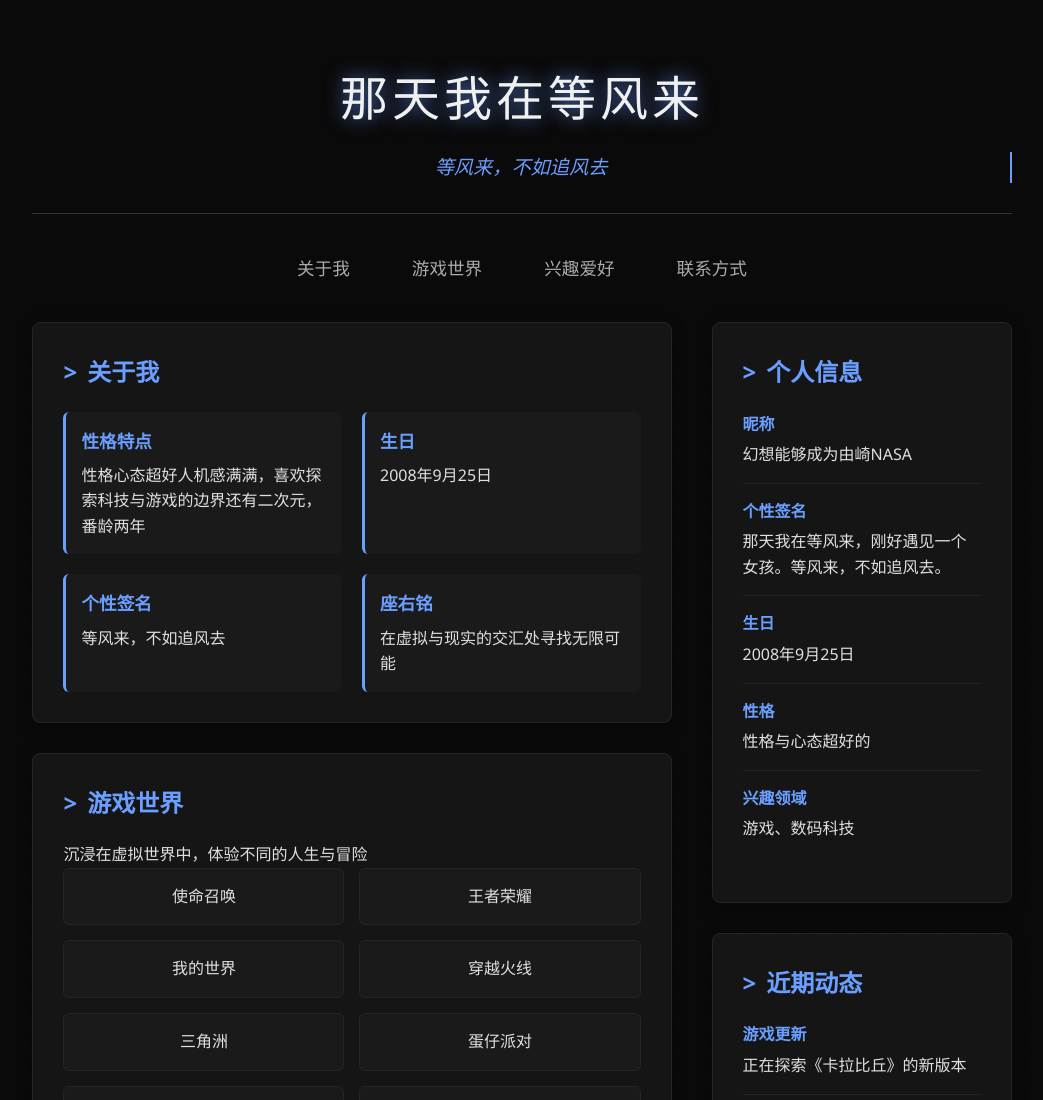
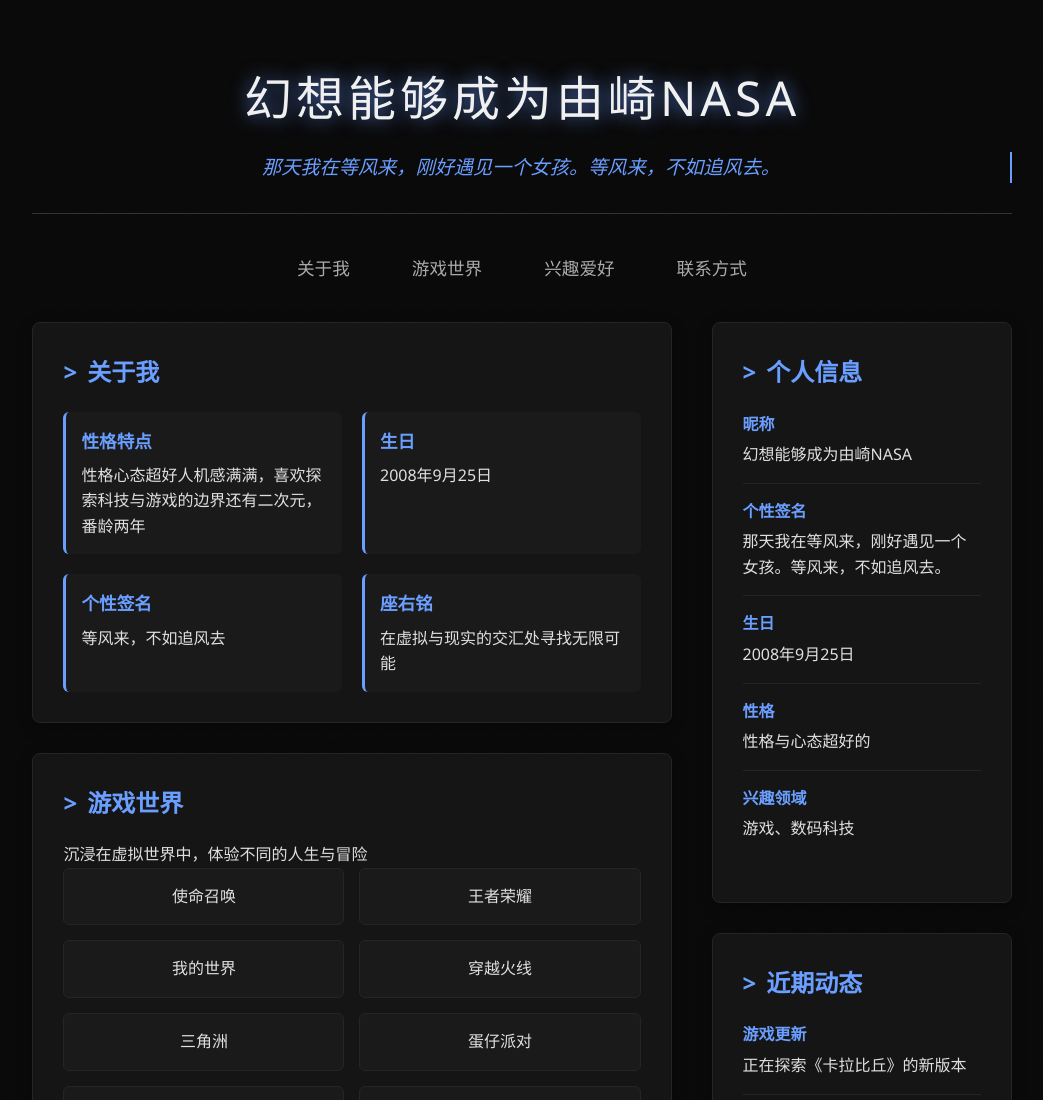
Before and after one commit to ZXBSHIM/NTWZDFL, a plain HTML site: page index.html in a window 1280 px wide. Shown: the top 1100 px of the page, without its empty margins (118-1161 px from the left). Drawn offline with Linux system fonts and the light colour scheme.

Commit message:
更新 index.html

```diff
--- a/index.html
+++ b/index.html
@@ -282,8 +282,8 @@
 <body>
     <div class="container">
         <header>
-            <h1 class="site-title">那天我在等风来</h1>
-            <p class="tagline typewriter">等风来，不如追风去</p>
+            <h1 class="site-title">幻想能够成为由崎NASA</h1>
+            <p class="tagline typewriter">那天我在等风来，刚好遇见一个女孩。等风来，不如追风去。</p>
         </header>
 
         <nav>
```
